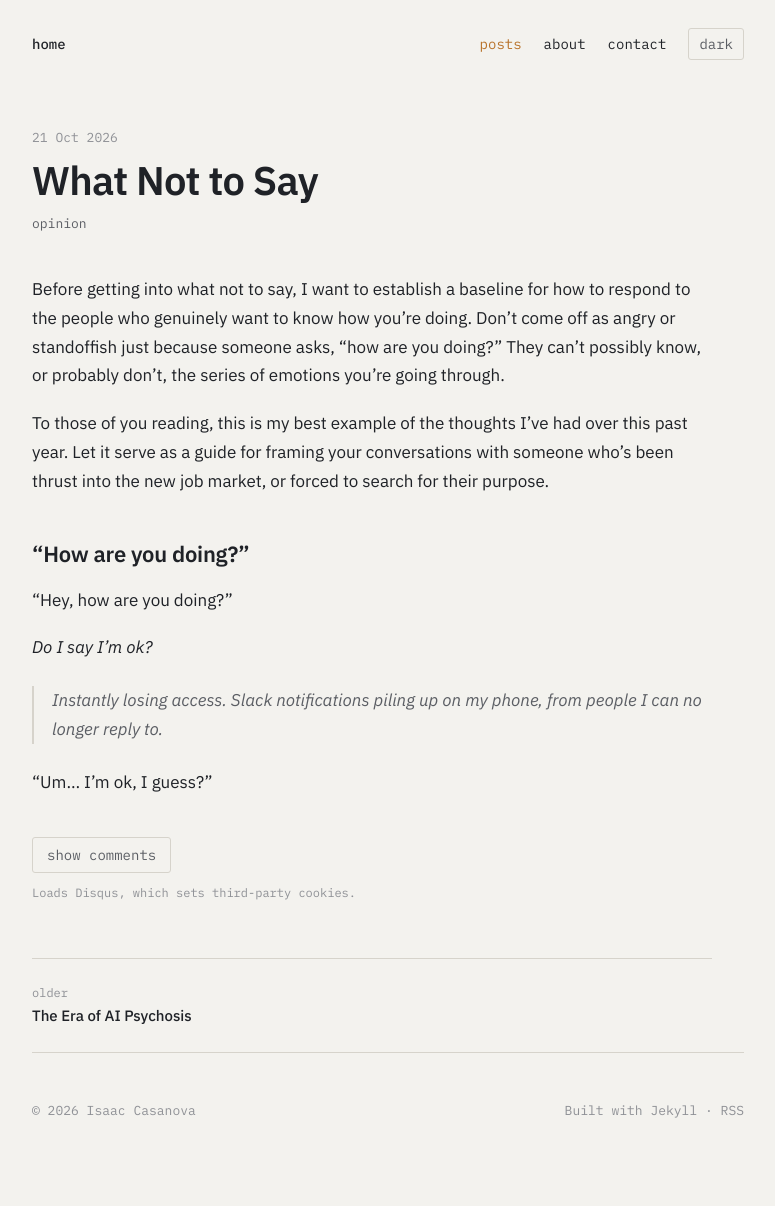
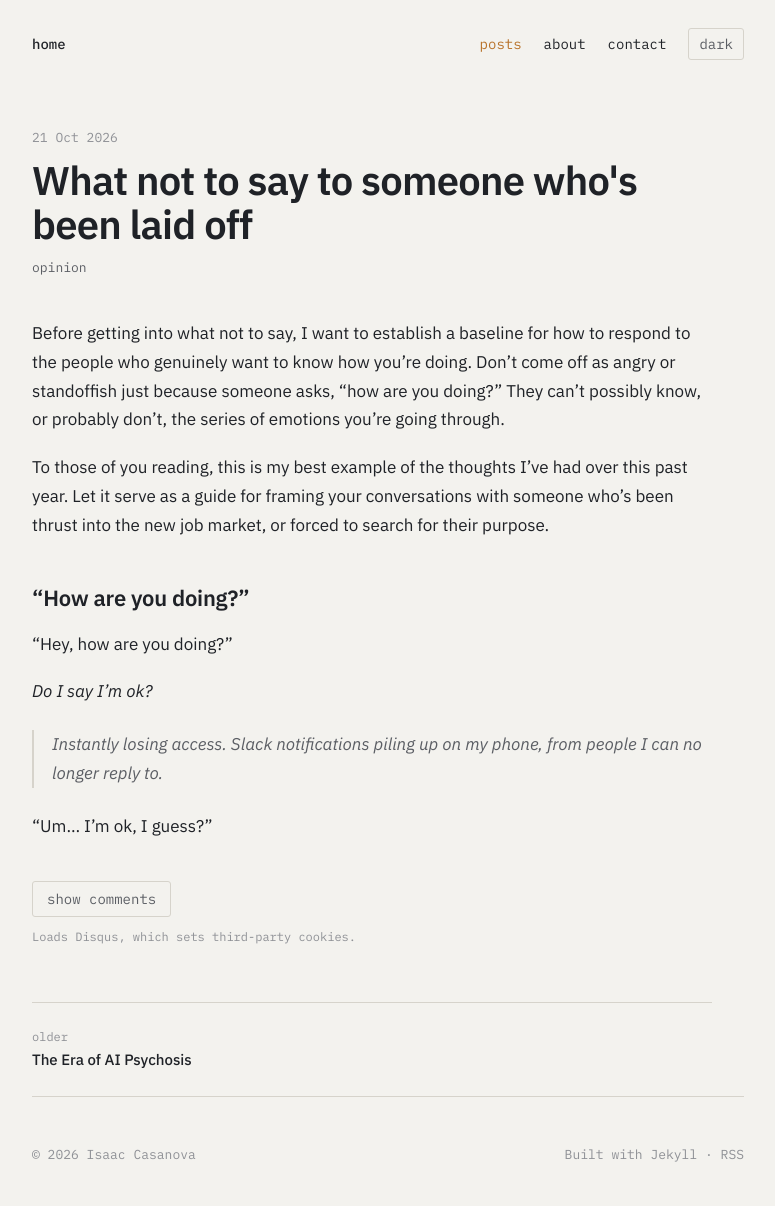
Before and after one commit to IsaacACasanova/IsaacACasanova.github.io, a Jekyll site: the page built from _posts/2026-10-21-what-not-to-say.markdown, in a window 1280 px wide. Shown: the whole page, without its empty margins (252-1027 px from the left). Built offline with Jekyll 4.4.1, drawn with Linux system fonts in a browser that asks for light colours; before the commit the page ends 1162 px from its top, so only the background shows below that.

Commit message:
Retitle the post to "What not to say to someone who's been laid off"
Co-Authored-By: Claude Opus 5.5 <noreply@anthropic.com>

```diff
--- a/_posts/2026-10-21-what-not-to-say.markdown
+++ b/_posts/2026-10-21-what-not-to-say.markdown
@@ -1,6 +1,6 @@
 ---
 layout: post
-title: What Not to Say
+title: "What not to say to someone who's been laid off"
 description:
 date: 2026-10-21 12:00:00 -0400
 image:
```
